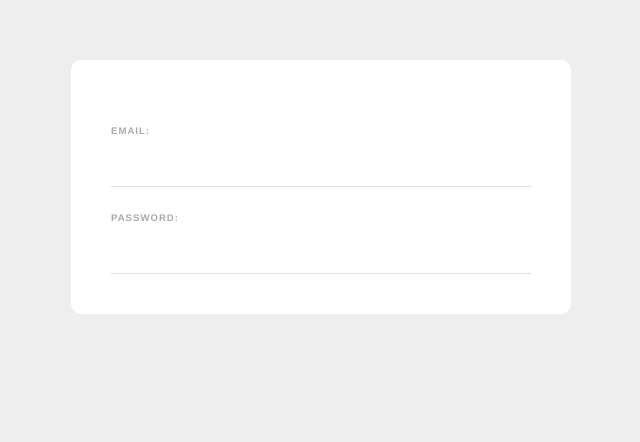
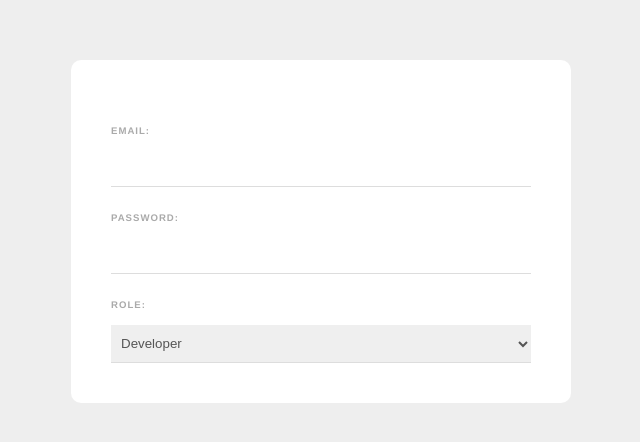
Before and after one commit to code1iners/web-form-vuejs, a Vue app: page / in a window 1280 px wide. Shown: the top 442 px of the page, without its empty margins (319-959 px from the left). Built offline with nearby package versions, Linux system fonts and the light colour scheme.

Commit message:
Added select in form

```diff
--- a/src/components/SignUpForm.vue
+++ b/src/components/SignUpForm.vue
@@ -2,8 +2,15 @@
   <form>
     <label>Email:</label>
     <input type="email" required v-model="email" />
+
     <label>Password:</label>
     <input type="password" required v-model="password" />
+
+    <label>Role:</label>
+    <select v-model="role">
+      <option value="developer">Developer</option>
+      <option value="designer">Designer</option>
+    </select>
   </form>
 </template>
 
@@ -13,7 +20,11 @@
     return {
       email: "",
       password: "",
+      role: "developer",
     };
+  },
+  updated() {
+    console.log(this.email, this.password, this.role);
   },
 };
 </script>
@@ -36,7 +47,8 @@
   letter-spacing: 1px;
   font-weight: bold;
 }
-input {
+input,
+select {
   display: block;
   padding: 10px 6px;
   width: 100%;
```
